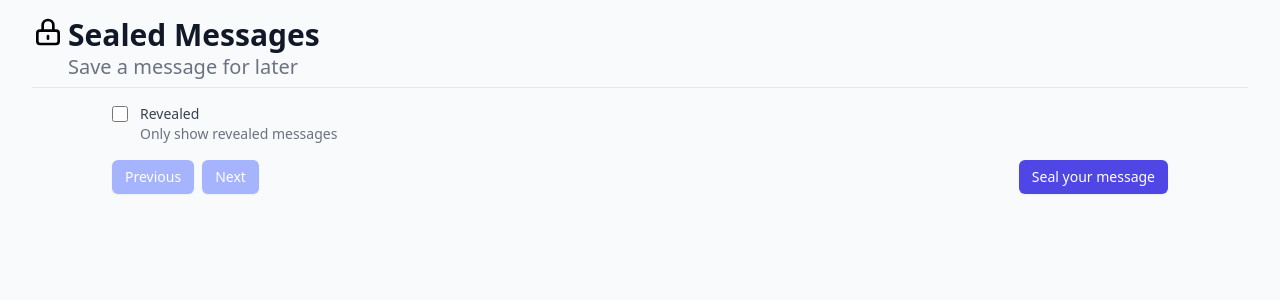
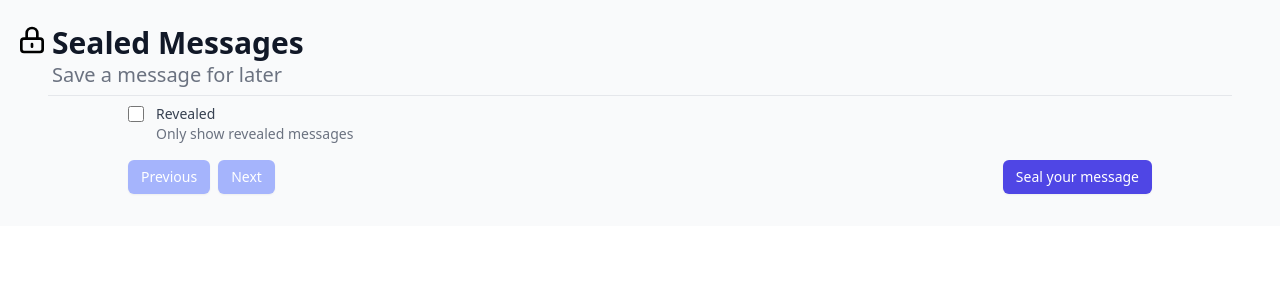
Before and after one commit to abatilo/sealedmessages, a React (Create React App) app in the folder frontend/: page / in a window 1280 px wide. Shown: the top 300 px of the page. Built offline with nearby package versions, Linux system fonts and the light colour scheme; no server answers.

Commit message:
Simplify ApplicationShell styling and div layout

```diff
--- a/frontend/src/Components/ApplicationShell.tsx
+++ b/frontend/src/Components/ApplicationShell.tsx
@@ -8,12 +8,8 @@ type Props = {
 
 const ApplicationShell = ({ children, pageHeader }: Props) => {
   return (
-    <div>
-      <div className="min-h-screen bg-gray-50">
-        <div className="py-4">
-          <header className="pb-2">
-            <div className="px-4 max-w-7xl sm:px-6 lg:px-8 mb-2">
-              <div className="flex">
+    <div className="bg-gray-50 px-4 py-6">
+      <div className="flex mb-2">
         <LockClosedIcon className="w-8 h-8 mr-1" />
         <div>
           <h1 className="text-3xl font-bold leading-tight text-gray-900">
@@ -24,12 +20,8 @@ const ApplicationShell = ({ children, pageHeader }: Props) => {
           </h1>
         </div>
       </div>
-            </div>
       <hr className="mx-8" />
-          </header>
       <main className="py-2 mx-20 sm:px-6 lg:px-8">{children}</main>
-        </div>
-      </div>
     </div>
   );
 };
```
Lines whose indentation alone changed are shown as unchanged.
